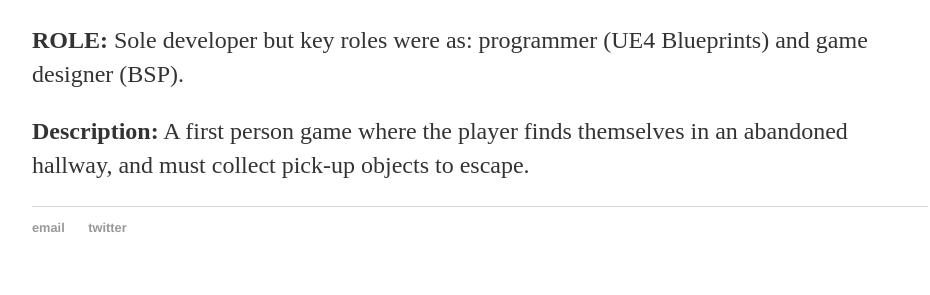
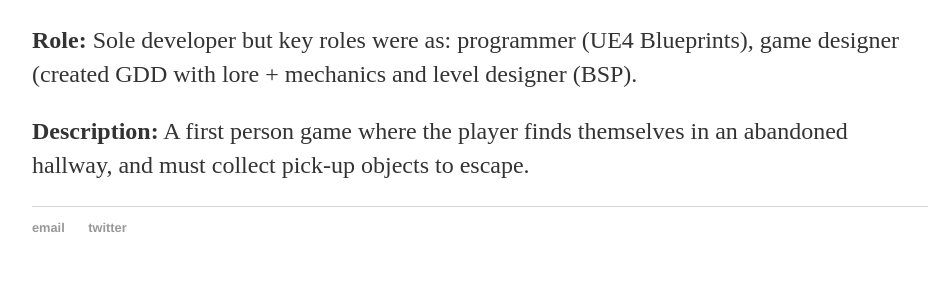
Before and after one commit to toyinariyo/toyinariyo.github.io, a Jekyll site: the page built from Games/index.html, in a window 1280 px wide, cut to the strip 754-1049 px from the top of the page. Shown: the whole strip, without its empty margins (160-1090 px from the left). Built offline with Jekyll 4.4.1, drawn with Linux system fonts in a browser that asks for light colours.

Commit message:
Update index.html

```diff
--- a/Games/index.html
+++ b/Games/index.html
@@ -8,7 +8,7 @@ title: Games
 <h2><u>Games made in university:</u></h2>
 <p><b>The Green Sky</b></p>
 <iframe width="560" height="315" src="https://www.youtube.com/embed/IoClK59Rod4" frameborder="0" allow="accelerometer; autoplay; clipboard-write; encrypted-media; gyroscope; picture-in-picture" allowfullscreen></iframe>
-<p><b>ROLE:</b> Sole developer but key roles were as: programmer (UE4 Blueprints) and game designer (BSP).</p>
+<p><b>Role:</b> Sole developer but key roles were as: programmer (UE4 Blueprints), game designer (created GDD with lore + mechanics and level designer (BSP).</p>
 <p><b>Description:</b> A first person game where the player finds themselves in an abandoned hallway,
                      and must collect pick-up objects to escape.
 </p>
```
